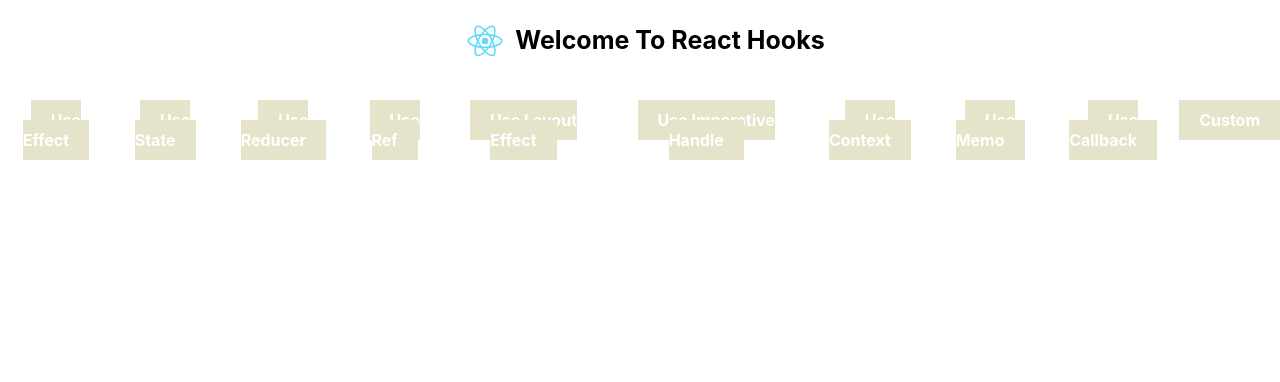
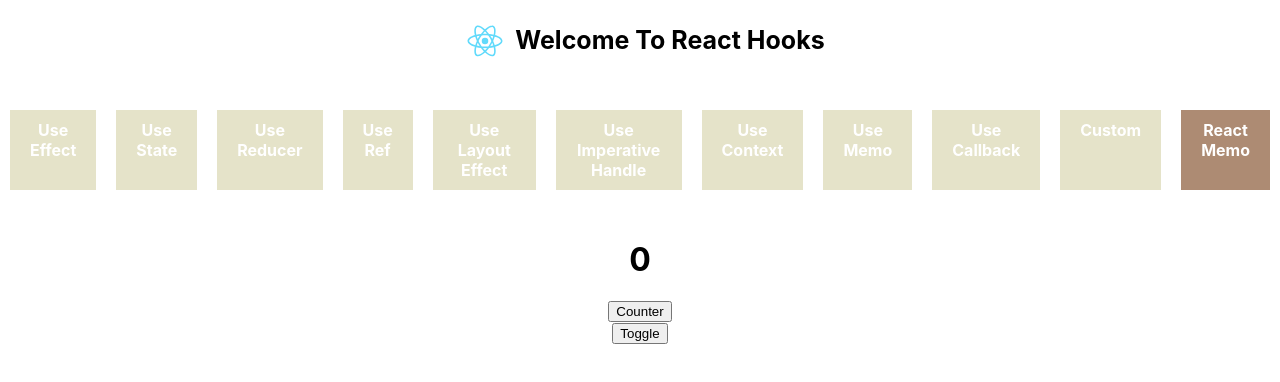
Before and after one commit to Abhishek-dourbi/react-hooks, a React (Create React App) app: page /reactMemo in a window 1280 px wide. Shown: the top 382 px of the page. Built offline with nearby package versions, Linux system fonts and the light colour scheme.

Commit message:
React Pure function

```diff
--- a/src/App.js
+++ b/src/App.js
@@ -11,6 +11,7 @@ import UseContext from './Hooks/UseContext/UseContext';
 import UseMemo from './Hooks/UseMemo';
 import UseCallback from './Hooks/UseCallback/UseCallback';
 import CustomHook from './Hooks/CustomHook/CustomHook';
+import ReactMemo from './Components/ReactMemo/ReactMemo';
 
 function App() {
   return (
@@ -28,6 +29,7 @@ function App() {
           <Route path="useMemo" element={<UseMemo />} />
           <Route path="useCallback" element={<UseCallback />} />
           <Route path="customHook" element={<CustomHook />} />
+          <Route path="reactMemo" element={<ReactMemo />} />
         </Routes>
       </div>
     </BrowserRouter>
--- /dev/null
+++ b/src/Components/ReactMemo/Child.js
@@ -0,0 +1,17 @@
+import React, { useEffect, memo } from 'react';
+
+const Child = memo(({
+    counter
+}) => {
+    useEffect(() => {
+        console.log('Child');
+    })
+
+    return (
+        <h1>
+            {counter}
+        </h1>
+    )
+});
+
+export default Child;
--- /dev/null
+++ b/src/Components/ReactMemo/ReactMemo.js
@@ -0,0 +1,26 @@
+import React, { useState } from 'react';
+import Child from './Child';
+
+const ReactMemo = () => {
+    const [toggle, setToggle] = useState(false);
+    const [counter, setCounter] = useState(0);
+
+    return (
+        <div>
+            <Child counter={counter} />
+
+            <button onClick={() => {
+                setCounter(counter + 1);
+            }}>Counter</button>
+
+            <br />
+
+            <button onClick={() => {
+                setToggle(!toggle);
+            }}>Toggle</button>
+            {toggle && <h1>Toggle</h1>}
+        </div>
+    )
+};
+
+export default ReactMemo;
--- a/src/Home.css
+++ b/src/Home.css
@@ -21,6 +21,11 @@
     margin: 50px 0;
     padding: 0;
 }
+.link-container li {
+    display: flex;
+    flex-wrap: wrap;
+    margin: 0 10px;
+}
 ul li a{
     text-decoration: none;
     background-color: #E5E3C9;
--- a/src/Home.js
+++ b/src/Home.js
@@ -23,6 +23,7 @@ const Home = () => {
                 <li><NavLink activeClassName="active" to="/useMemo">Use Memo</NavLink></li>
                 <li><NavLink activeClassName="active" to="/useCallback">Use Callback</NavLink></li>
                 <li><NavLink activeClassName="active" to="/customHook">Custom</NavLink></li>
+                <li><NavLink activeClassName="active" to="/reactMemo">React Memo</NavLink></li>
             </ul>
         </div>
     )
```
